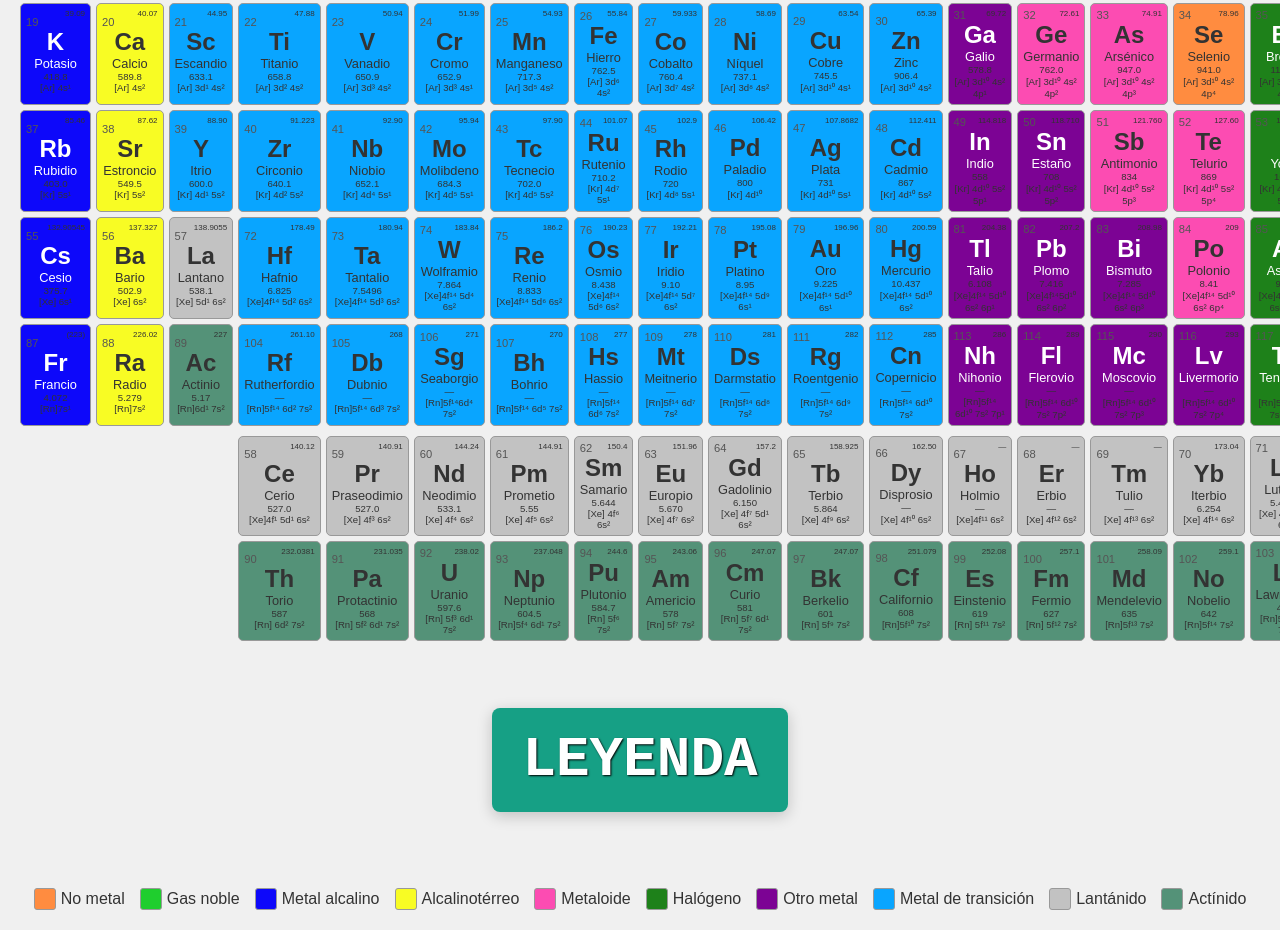
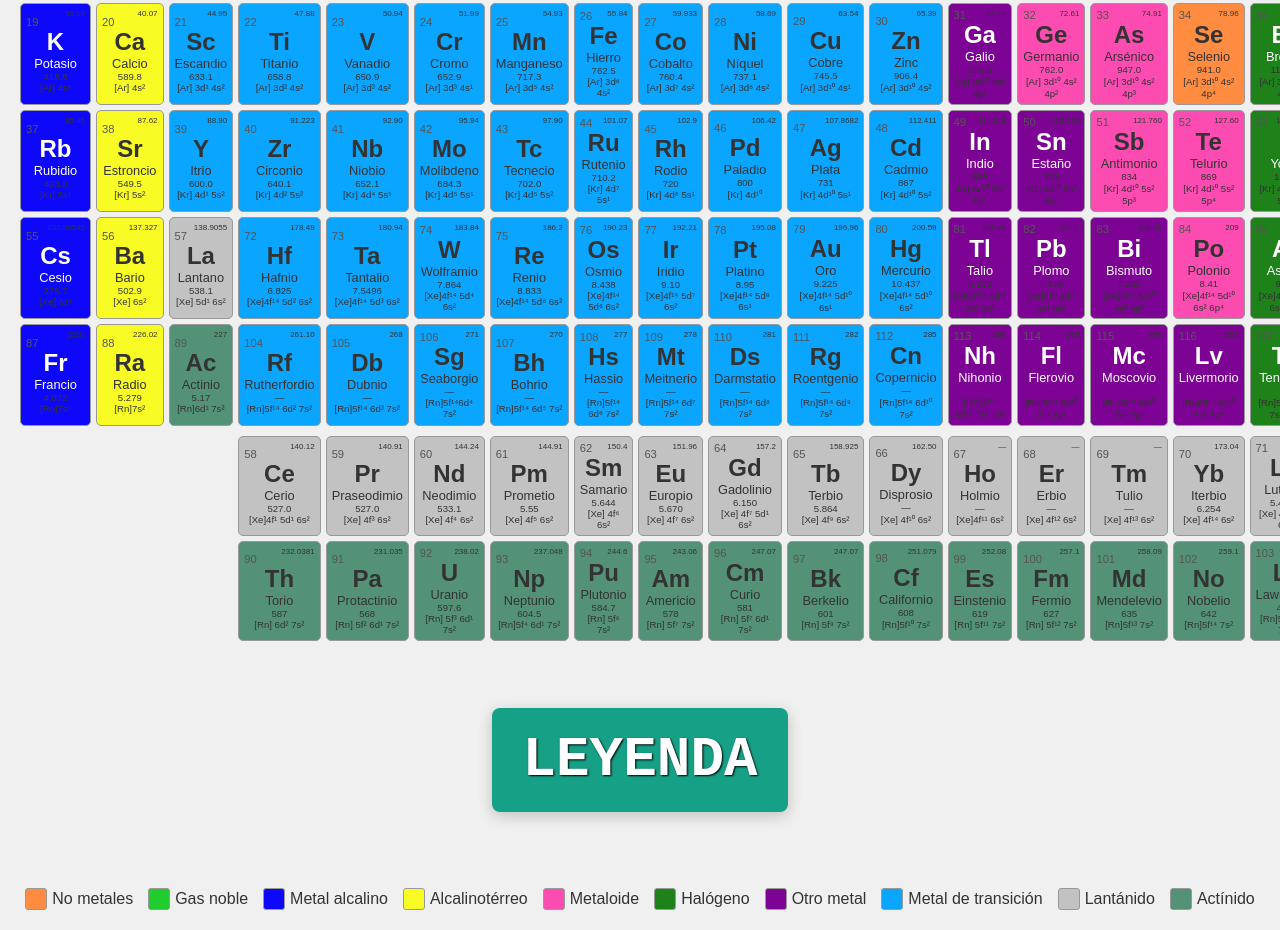
Before and after one commit to Jrangel42/3172526, a plain HTML site: page index3.html in a window 1280 px wide. Shown: the part 537-1467 px from the top of the page. Drawn offline with Linux system fonts and the light colour scheme.

Commit message:
modificacion tabla

```diff
--- a/index3.html
+++ b/index3.html
@@ -980,7 +980,7 @@
 
     <h2>Leyenda</h2>
     <div class="leyenda">
-        <div class="leyenda-item"><span class="color-box nometal"></span>No metal</div>
+        <div class="leyenda-item"><span class="color-box nometal"></span>No metales</div>
         <div class="leyenda-item"><span class="color-box gasnoble"></span>Gas noble</div>
         <div class="leyenda-item"><span class="color-box metalesalcalinos"></span>Metal alcalino</div>
         <div class="leyenda-item"><span class="color-box alcalinoterreos"></span>Alcalinotérreo</div>
```
